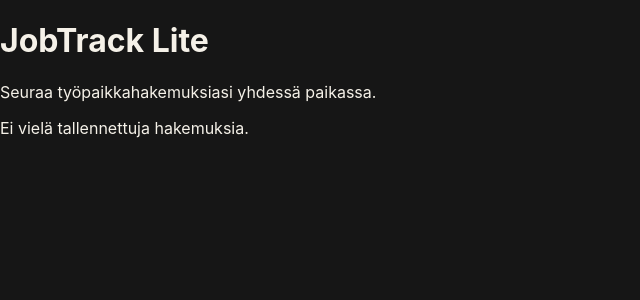
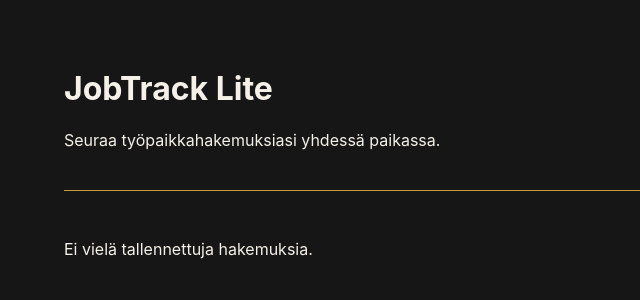
Before and after one commit to jounikivi/jobtrack-devops-lab, a React (Vite) app: page / in a window 1280 px wide. Shown: the top 300 px of the page, without its empty margins (0-640 px from the left). Built offline with nearby package versions, Linux system fonts and the light colour scheme.

Commit message:
päivityksiä

```diff
--- /dev/null
+++ b/src/App.css
@@ -0,0 +1,14 @@
+.app-header,
+.app-main {
+  width: min(100% - 2rem, 72rem);
+  margin-inline: auto;
+}
+
+.app-header {
+  padding: 3rem 0 1.5rem;
+  border-bottom: 1px solid var(--color-accent);
+}
+
+.app-main {
+  padding: 2rem 0;
+}
--- a/src/App.tsx
+++ b/src/App.tsx
@@ -1,10 +1,11 @@
 import AppHeader from './components/AppHeader'
+import './App.css'
 
 function App() {
   return (
     <>
       <AppHeader />
-      <main>
+      <main className="app-main">
         <p>Ei vielä tallennettuja hakemuksia.</p>
       </main>
     </>
```
Also changed, not shown: src/components/EmptyState.tsx (added, +10 -0 lines).
